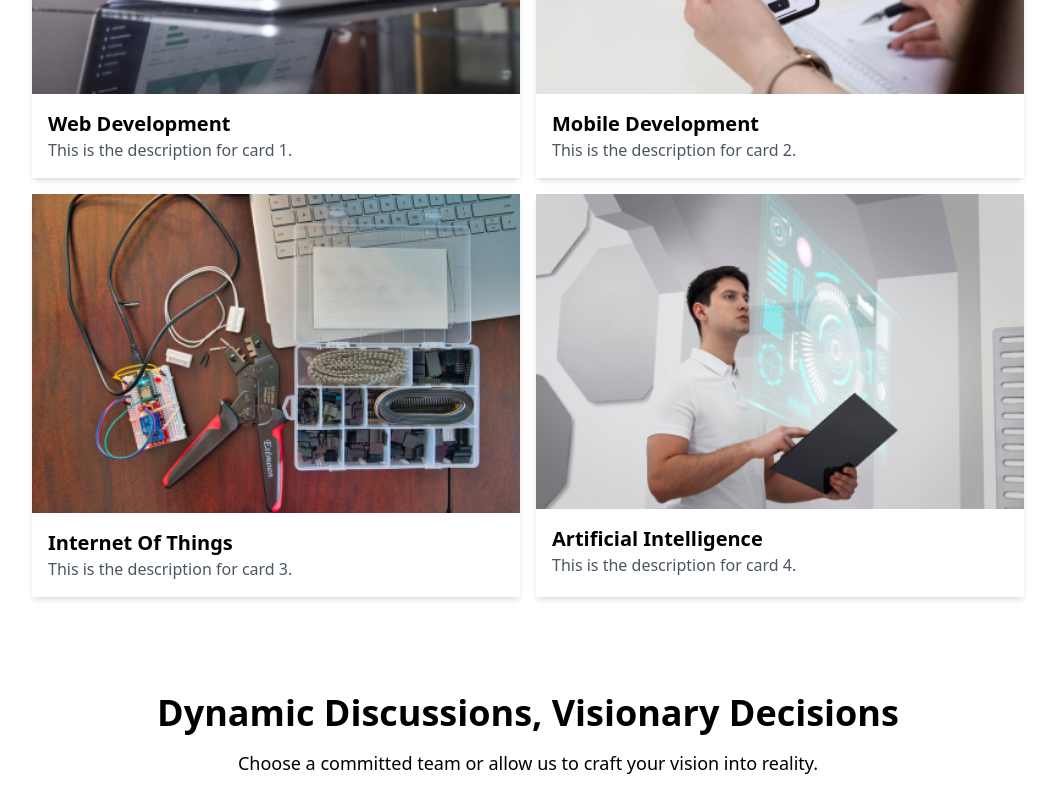
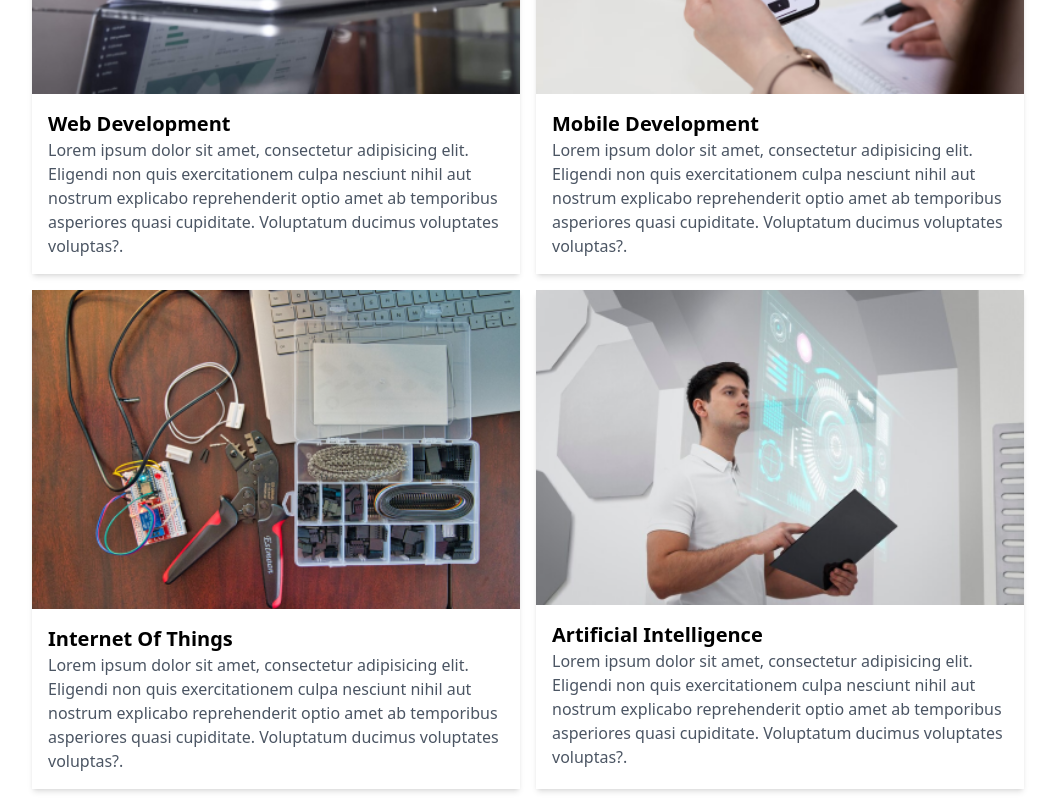
Before and after one commit to GustiWiratama/Kelompok-2-Dimata, a Next.js app: page /services in a window 1280 px wide. Shown: the part 1020-1820 px from the top of the page, without its empty margins (112-1167 px from the left). Built offline with nearby package versions, Linux system fonts and the light colour scheme.

Commit message:
add(code)

```diff
--- a/pages/services.tsx
+++ b/pages/services.tsx
@@ -6,22 +6,26 @@
   const cards = [
     {
       title: "Web Development",
-      description: "This is the description for card 1.",
+      description:
+        "Lorem ipsum dolor sit amet, consectetur adipisicing elit. Eligendi non quis exercitationem culpa nesciunt nihil aut nostrum explicabo reprehenderit optio amet ab temporibus asperiores quasi cupiditate. Voluptatum ducimus voluptates voluptas?.",
       image: "/webDev.png", // Ganti dengan path gambar yang sesuai
     },
     {
       title: "Mobile Development",
-      description: "This is the description for card 2.",
+      description:
+        "Lorem ipsum dolor sit amet, consectetur adipisicing elit. Eligendi non quis exercitationem culpa nesciunt nihil aut nostrum explicabo reprehenderit optio amet ab temporibus asperiores quasi cupiditate. Voluptatum ducimus voluptates voluptas?.",
       image: "/mobileDev.png", // Ganti dengan path gambar yang sesuai
     },
     {
       title: "Internet Of Things",
-      description: "This is the description for card 3.",
+      description:
+        "Lorem ipsum dolor sit amet, consectetur adipisicing elit. Eligendi non quis exercitationem culpa nesciunt nihil aut nostrum explicabo reprehenderit optio amet ab temporibus asperiores quasi cupiditate. Voluptatum ducimus voluptates voluptas?.",
       image: "/internet.png", // Ganti dengan path gambar yang sesuai
     },
     {
       title: "Artificial Intelligence",
-      description: "This is the description for card 4.",
+      description:
+        "Lorem ipsum dolor sit amet, consectetur adipisicing elit. Eligendi non quis exercitationem culpa nesciunt nihil aut nostrum explicabo reprehenderit optio amet ab temporibus asperiores quasi cupiditate. Voluptatum ducimus voluptates voluptas?.",
       image: "/ai.png", // Ganti dengan path gambar yang sesuai
     },
   ];
```
